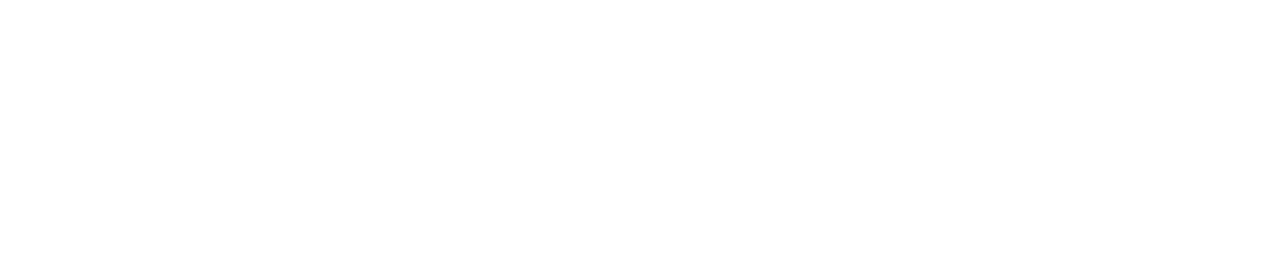
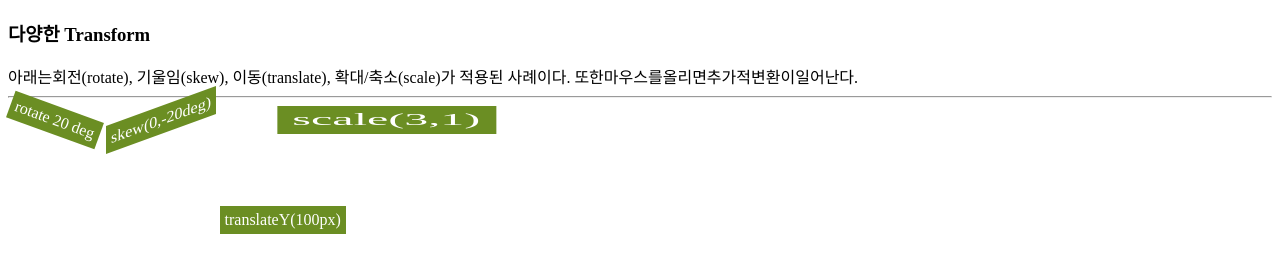
Before and after one commit to wynaung19/SKU_Web, a plain HTML site: page day7/index.html in a window 1280 px wide. Drawn offline with Linux system fonts and the light colour scheme.

Commit message:
first-end

```diff
--- a/day7/index.html
+++ b/day7/index.html
@@ -1,9 +1,52 @@
 <!DOCTYPE html>
 <html lang="en">
   <head>
-    <meta charset="UTF-8" />
-    <meta name="viewport" content="width=device-width, initial-scale=1.0" />
-    <title>Document</title>
+    <title>다양한 변환 사례</title>
+    <style>
+      div {
+        display: inline-block;
+        padding: 5px;
+        color: white;
+        background: olivedrab;
+      }
+      /* 변환 */
+      div#rotate {
+        transform: rotate(20deg);
+      }
+      div#skew {
+        transform: skew(0deg, -20deg);
+      }
+      div#translate {
+        transform: translateY(100px);
+      }
+      div#scale {
+        transform: scale(3, 1);
+      }
+      div#rotate:hover {
+        transform: rotate(80deg);
+      }
+      div#skew:hover {
+        transform: skew(0deg, -60deg);
+      }
+      div#translate:hover {
+        transform: translate(50px, 100px);
+      }
+      div#scale:hover {
+        transform: scale(4, 2);
+      }
+      div#scale:active {
+        transform: scale(1, 5);
+      }
+    </style>
   </head>
-  <body></body>
+  <body>
+    <h3>다양한 Transform</h3>
+    아래는회전(rotate), 기울임(skew), 이동(translate), 확대/축소(scale)가 적용된
+    사례이다. 또한마우스를올리면추가적변환이일어난다.
+    <hr />
+    <div id="rotate">rotate 20 deg</div>
+    <div id="skew">skew(0,-20deg)</div>
+    <div id="translate">translateY(100px)</div>
+    <div id="scale">scale(3,1)</div>
+  </body>
 </html>
```
Also changed, not shown: day7/animation.html (added, +34 -0 lines).
